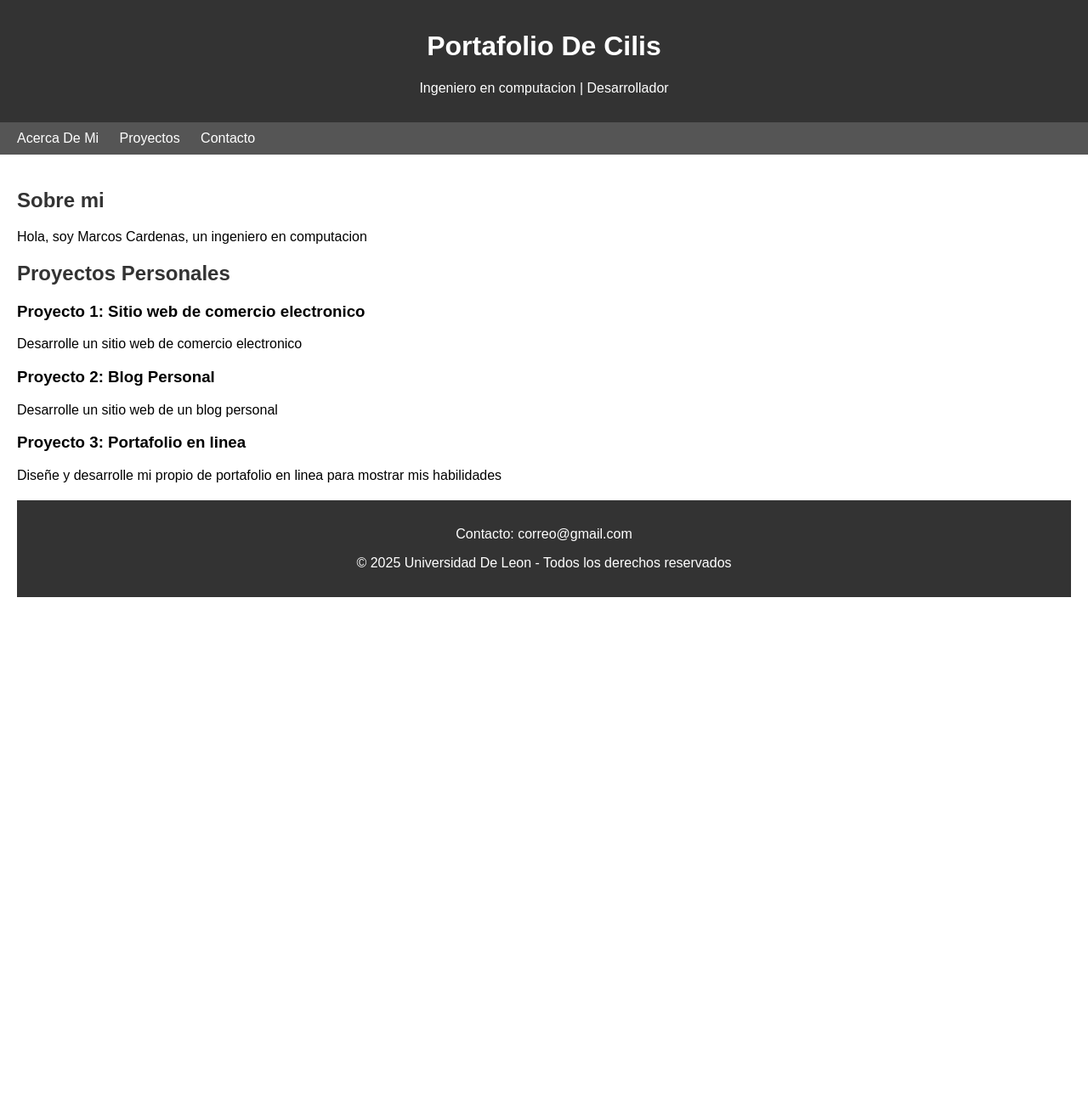
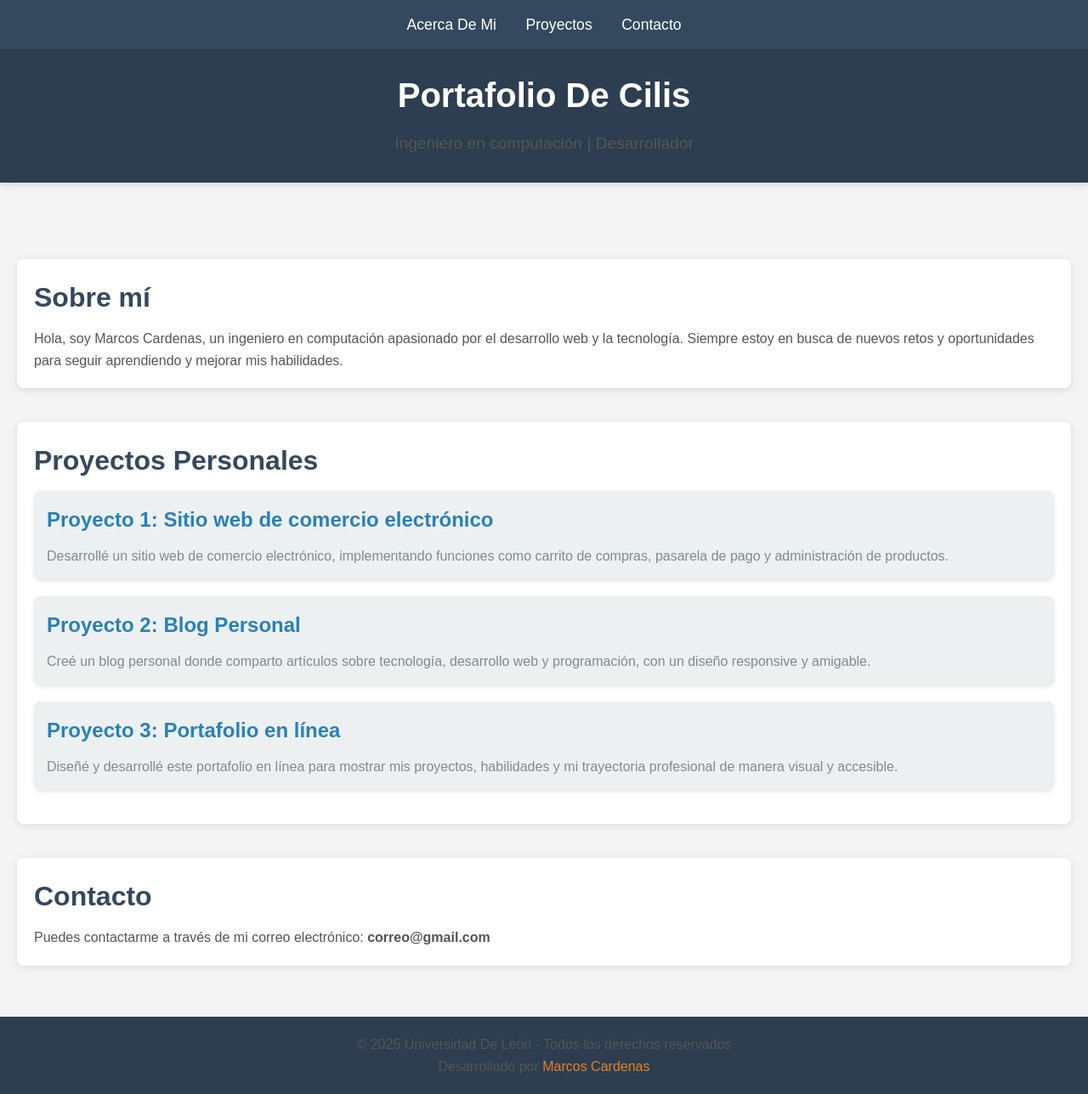
Before and after one commit to Dev122434/pagina-web, a plain HTML site: page index-semantico.html in a window 1280 px wide. Shown: the whole page at 85% size. Before the commit the page ends 800 px from the top, so only its background shows below. Drawn offline with Linux system fonts and the light colour scheme.

Commit message:
Modificacion a los estilos

```diff
--- a/index-semantico.html
+++ b/index-semantico.html
@@ -4,24 +4,139 @@
     <meta charset="UTF-8">
     <meta name="viewport" content="width=device-width, initial-scale=1.0">
     <title>Portafolio personal</title>
+    <style>
+        /* Reseteo de márgenes y padding por defecto */
+        * {
+            margin: 0;
+            padding: 0;
+            box-sizing: border-box;
+        }
 
-    <style>
-        body { font-family: Arial, sans-serif; margin: 0; }
-        header, footer { background-color: #333; color: white; padding: 15px; text-align: center; }
-        nav { background: #555; padding: 10px; }
-        nav a { color: white; margin: 0 10px; text-decoration: none; }
-        main { padding: 20px; }
-        section { margin-bottom: 20px; }
-        h2 { color: #333; }
+        /* Estilos generales del cuerpo */
+        body {
+            font-family: 'Arial', sans-serif;
+            background-color: #f4f4f4;
+            color: #333;
+            line-height: 1.6;
+            padding-top: 50px; /* Espacio superior para la navegación */
+        }
+
+        /* Estilo del encabezado */
+        header {
+            background-color: #2C3E50;
+            color: white;
+            text-align: center;
+            padding: 30px 20px;
+            box-shadow: 0 4px 8px rgba(0, 0, 0, 0.1);
+        }
+
+        header h1 {
+            font-size: 2.5rem;
+            margin-bottom: 10px;
+        }
+
+        header p {
+            font-size: 1.2rem;
+        }
+
+        /* Estilo de la navegación */
+        nav {
+            background-color: #34495E;
+            padding: 15px 0;
+            text-align: center;
+            position: fixed;
+            width: 100%;
+            top: 0;
+            z-index: 1000;
+        }
+
+        nav a {
+            color: white;
+            margin: 0 15px;
+            text-decoration: none;
+            font-size: 1.1rem;
+            transition: all 0.3s ease;
+        }
+
+        nav a:hover {
+            color: #E67E22;
+            text-decoration: underline;
+        }
+
+        /* Sección principal */
+        main {
+            margin-top: 70px; /* Espacio para la barra de navegación fija */
+            padding: 20px;
+        }
+
+        section {
+            margin-bottom: 40px;
+            background-color: white;
+            padding: 20px;
+            border-radius: 8px;
+            box-shadow: 0 2px 10px rgba(0, 0, 0, 0.1);
+        }
+
+        h2 {
+            font-size: 2rem;
+            color: #34495E;
+            margin-bottom: 10px;
+        }
+
+        p {
+            font-size: 1rem;
+            color: #555;
+        }
+
+        /* Estilos para los artículos de proyectos */
+        article {
+            margin-bottom: 20px;
+            padding: 15px;
+            background-color: #ECF0F1;
+            border-radius: 8px;
+            box-shadow: 0 2px 5px rgba(0, 0, 0, 0.1);
+        }
+
+        article h3 {
+            font-size: 1.5rem;
+            margin-bottom: 10px;
+            color: #2980B9;
+        }
+
+        article p {
+            font-size: 1rem;
+            color: #7F8C8D;
+        }
+
+        /* Estilo del pie de página */
+        footer {
+            background-color: #2C3E50;
+            color: white;
+            text-align: center;
+            padding: 20px;
+            position: relative;
+            bottom: 0;
+            width: 100%;
+        }
+
+        footer p {
+            font-size: 1rem;
+        }
+
+        footer p a {
+            color: #E67E22;
+            text-decoration: none;
+        }
+
+        footer p a:hover {
+            text-decoration: underline;
+        }
     </style>
 </head>
 <body>
-
-
     <header>
         <h1>Portafolio De Cilis</h1>
-
-        <p>Ingeniero en computacion | Desarrollador</p>
+        <p>Ingeniero en computación | Desarrollador</p>
     </header>
 
     <nav>
@@ -32,31 +147,35 @@
 
     <main>
         <section id="sobre-mi">
-            <h2>Sobre mi</h2>
-            <p>Hola, soy Marcos Cardenas, un ingeniero en computacion</p>
+            <h2>Sobre mí</h2>
+            <p>Hola, soy Marcos Cardenas, un ingeniero en computación apasionado por el desarrollo web y la tecnología. Siempre estoy en busca de nuevos retos y oportunidades para seguir aprendiendo y mejorar mis habilidades.</p>
         </section>
 
         <section id="proyectos">
             <h2>Proyectos Personales</h2>
             <article>
-                <h3>Proyecto 1: Sitio web de comercio electronico</h3>
-                <p>Desarrolle un sitio web de comercio electronico</p>
+                <h3>Proyecto 1: Sitio web de comercio electrónico</h3>
+                <p>Desarrollé un sitio web de comercio electrónico, implementando funciones como carrito de compras, pasarela de pago y administración de productos.</p>
             </article>
             <article>
                 <h3>Proyecto 2: Blog Personal</h3>
-                <p>Desarrolle un sitio web de un blog personal</p>
+                <p>Creé un blog personal donde comparto artículos sobre tecnología, desarrollo web y programación, con un diseño responsive y amigable.</p>
             </article>
             <article>
-                <h3>Proyecto 3: Portafolio en linea</h3>
-                <p>Diseñe y desarrolle mi propio de portafolio en linea para mostrar mis habilidades</p>
+                <h3>Proyecto 3: Portafolio en línea</h3>
+                <p>Diseñé y desarrollé este portafolio en línea para mostrar mis proyectos, habilidades y mi trayectoria profesional de manera visual y accesible.</p>
             </article>
         </section>
 
-        <footer>
-            <p>Contacto: correo@gmail.com</p>
-            <p>&copy; 2025 Universidad De Leon - Todos los derechos reservados</p>
-        </footer>
+        <section id="contacto">
+            <h2>Contacto</h2>
+            <p>Puedes contactarme a través de mi correo electrónico: <strong>correo@gmail.com</strong></p>
+        </section>
     </main>
 
+    <footer>
+        <p>&copy; 2025 Universidad De León - Todos los derechos reservados</p>
+        <p>Desarrollado por <a href="mailto:correo@gmail.com">Marcos Cardenas</a></p>
+    </footer>
 </body>
 </html>
```
